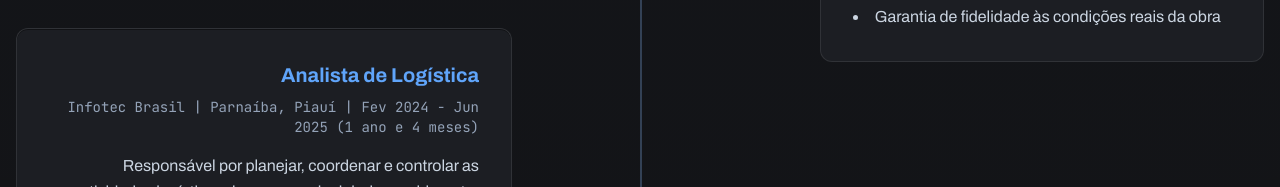
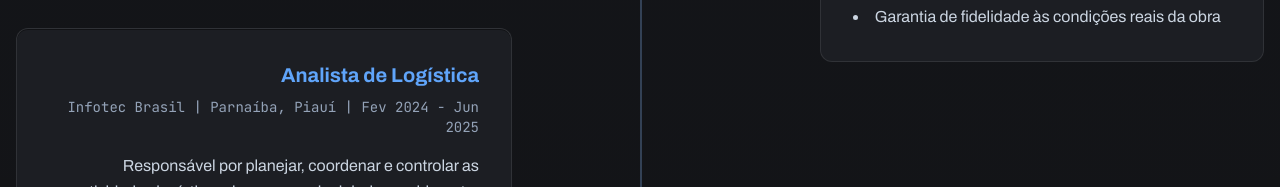
Before and after one commit to Arthon2025/arthonjunieres.site, a plain HTML site: page index.html in a window 1280 px wide. Shown: the part 3568-3755 px from the top of the page. Drawn offline with nearby package versions, Linux system fonts and the light colour scheme.

```diff
--- a/index.html
+++ b/index.html
@@ -1070,7 +1070,7 @@
                         <div class="relative pl-12 md:pl-0 md:pr-12 timeline-item mb-12" data-aos="fade-right" data-aos-delay="150">
                             <div class="card p-8 rounded-xl hover:border-blue-500/30">
                                 <h3 class="font-bold text-xl text-blue-400 mb-2">Analista de Logística</h3>
-                                <p class="text-sm text-slate-400 mb-4">Infotec Brasil | Parnaíba, Piauí | Fev 2024 - Jun 2025 (1 ano e 4 meses)</p>
+                                <p class="text-sm text-slate-400 mb-4">Infotec Brasil | Parnaíba, Piauí | Fev 2024 - Jun 2025</p>
                                 <p class="text-slate-300 leading-relaxed">
                                     Responsável por planejar, coordenar e controlar as atividades logísticas da empresa, incluindo recebimento, armazenamento, distribuição e transporte de produtos. Atua na otimização de processos, controle de estoques, análise de indicadores de desempenho e interface com fornecedores e clientes, garantindo eficiência e redução de custos operacionais.
                                 </p>
```
